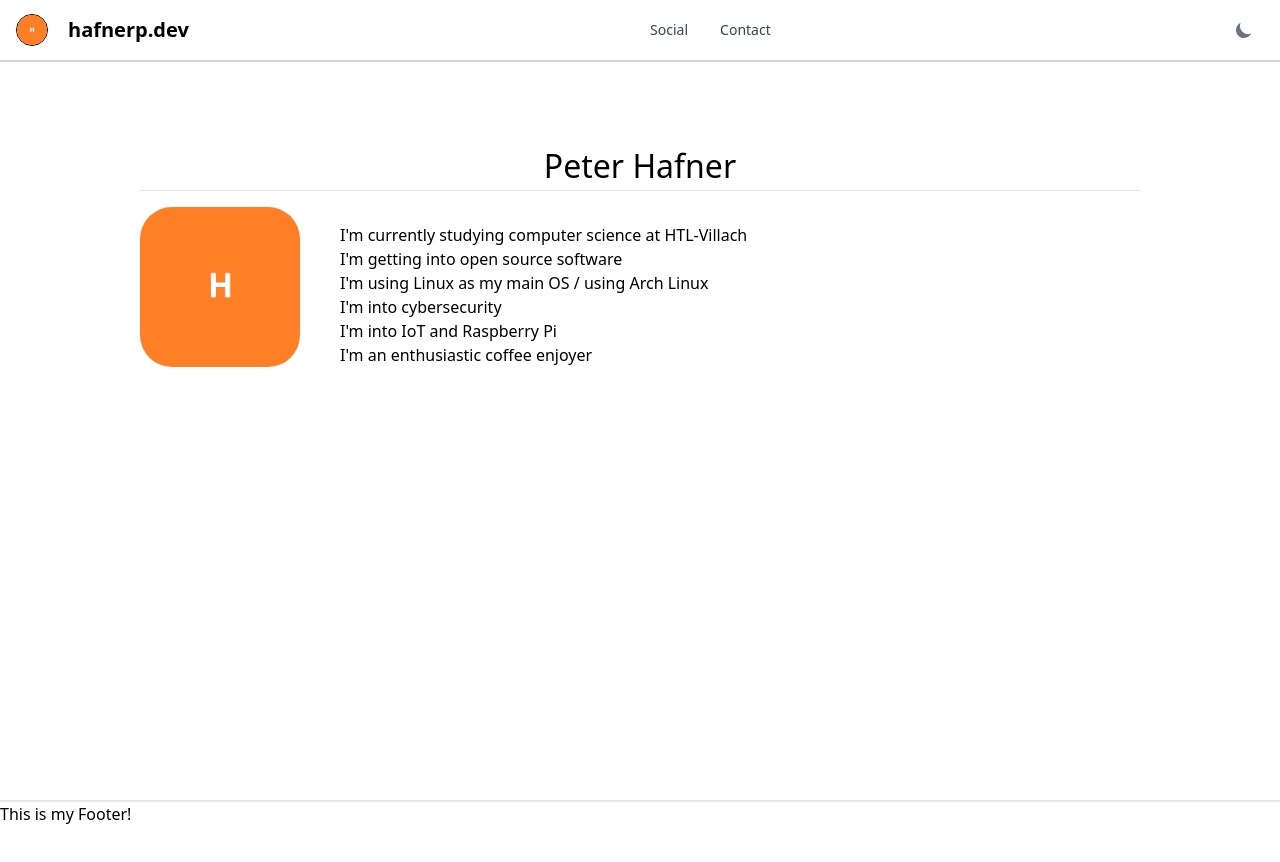
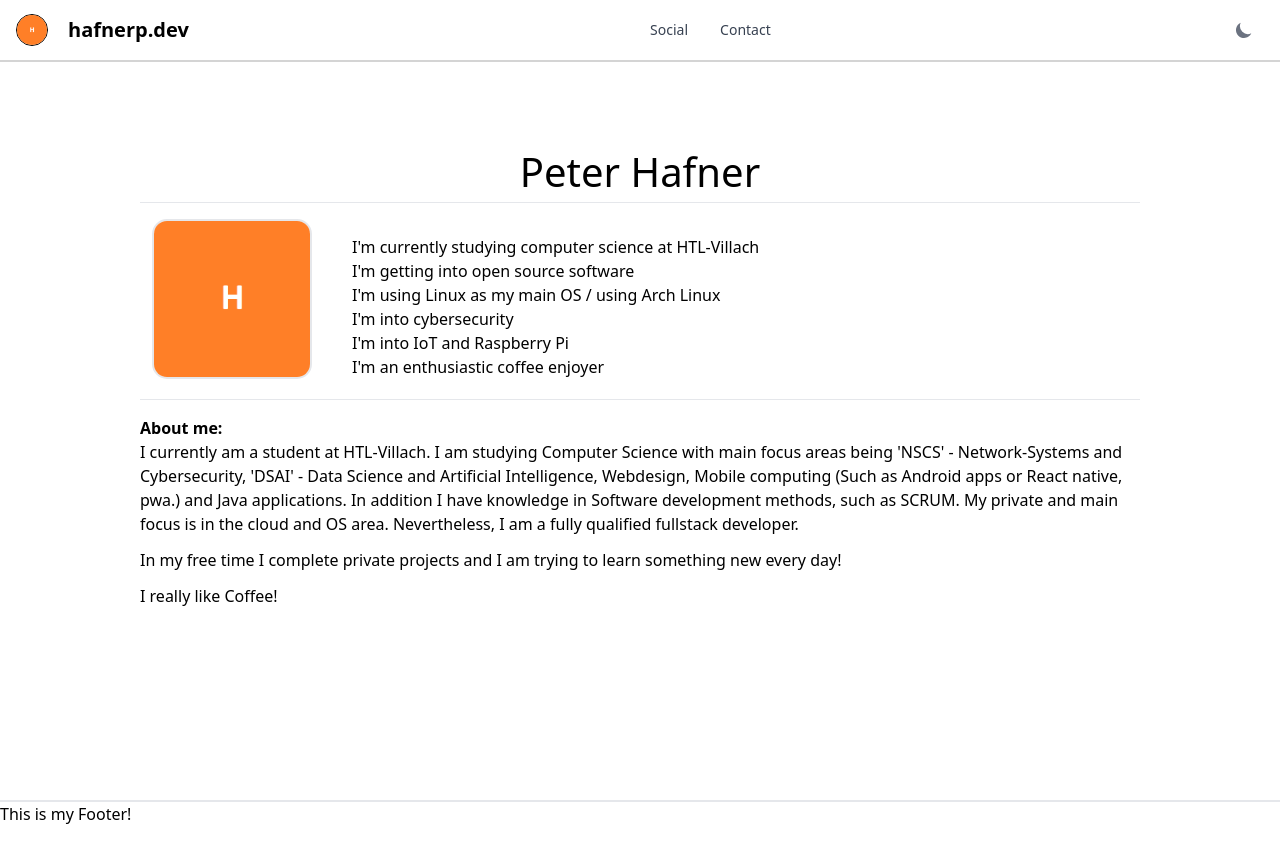
Before and after one commit to HaCoGames/hafnerp.dev, a React (Vite) app: page / in a window 1280 px wide. Shown: the top 862 px of the page. Built offline with nearby package versions, Linux system fonts and the light colour scheme.

Commit message:
Finished ME page

```diff
--- a/src/pages/Me.css
+++ b/src/pages/Me.css
@@ -16,7 +16,7 @@
 }
 
 .me-inner-container h1 {
-    font-size: 4vh;
+    font-size: 5vh;
     text-align: center;
     width: 100%;
     margin-bottom: 2vh;
@@ -34,7 +34,6 @@
     height: 20vh;
     object-fit: cover;
     margin-right: 5vh;
-    border-radius: 20%;
 }
 
 .me-bullet-list-container {
@@ -42,3 +41,7 @@
     width: 70%;
     padding-top: 2vh;
 }
+
+.me-about-me {
+    width: 100%;
+}
--- a/src/pages/Me.tsx
+++ b/src/pages/Me.tsx
@@ -1,4 +1,3 @@
-import React from 'react'
 import './Me.css'
 
 export default function Me() {
@@ -11,7 +10,7 @@ export default function Me() {
           <img
             src='/favicon.png'
             alt='Image of Peter Hafner'
-            className='me-image'
+            className='me-image ml-3 rounded-[15px] border-2 dark:border-white'
           />
 
           <div className='me-bullet-list-container'>
@@ -25,6 +24,25 @@ export default function Me() {
             </ol>
           </div>
         </div>
+
+        <h1 className='mt-5 border-b'></h1>
+
+        <div className='me-about-me'>
+            <b>About me: </b>
+            <p>
+              I currently am a student at HTL-Villach.
+              I am studying Computer Science with main focus areas being 'NSCS' - Network-Systems and Cybersecurity,
+              'DSAI' - Data Science and Artificial Intelligence, Webdesign, Mobile computing (Such as Android apps or React native, pwa.)
+              and Java applications. In addition I have knowledge in Software development methods, such as SCRUM. My private and main focus is
+              in the cloud and OS area. Nevertheless, I am a fully qualified fullstack developer.
+            </p>
+            <p className='pt-3'>
+              In my free time I complete private projects and I am trying to learn something new every day!
+            </p>
+            <p className='pt-3'>
+              I really like Coffee!
+            </p>
+          </div>
       </div>
     </div>
   )
```
Also changed, not shown: 1 other file (tests, documents, lock files or other folders).
